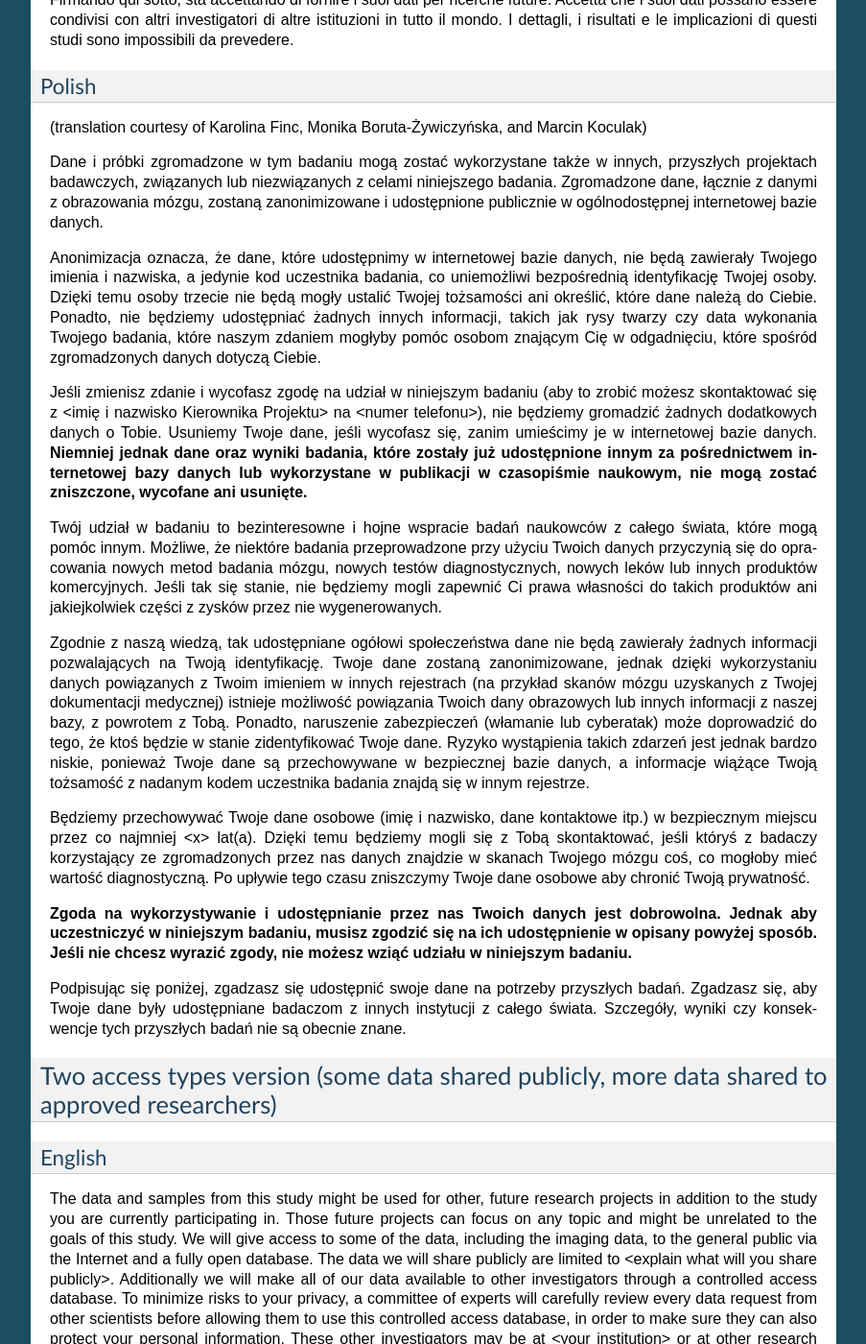
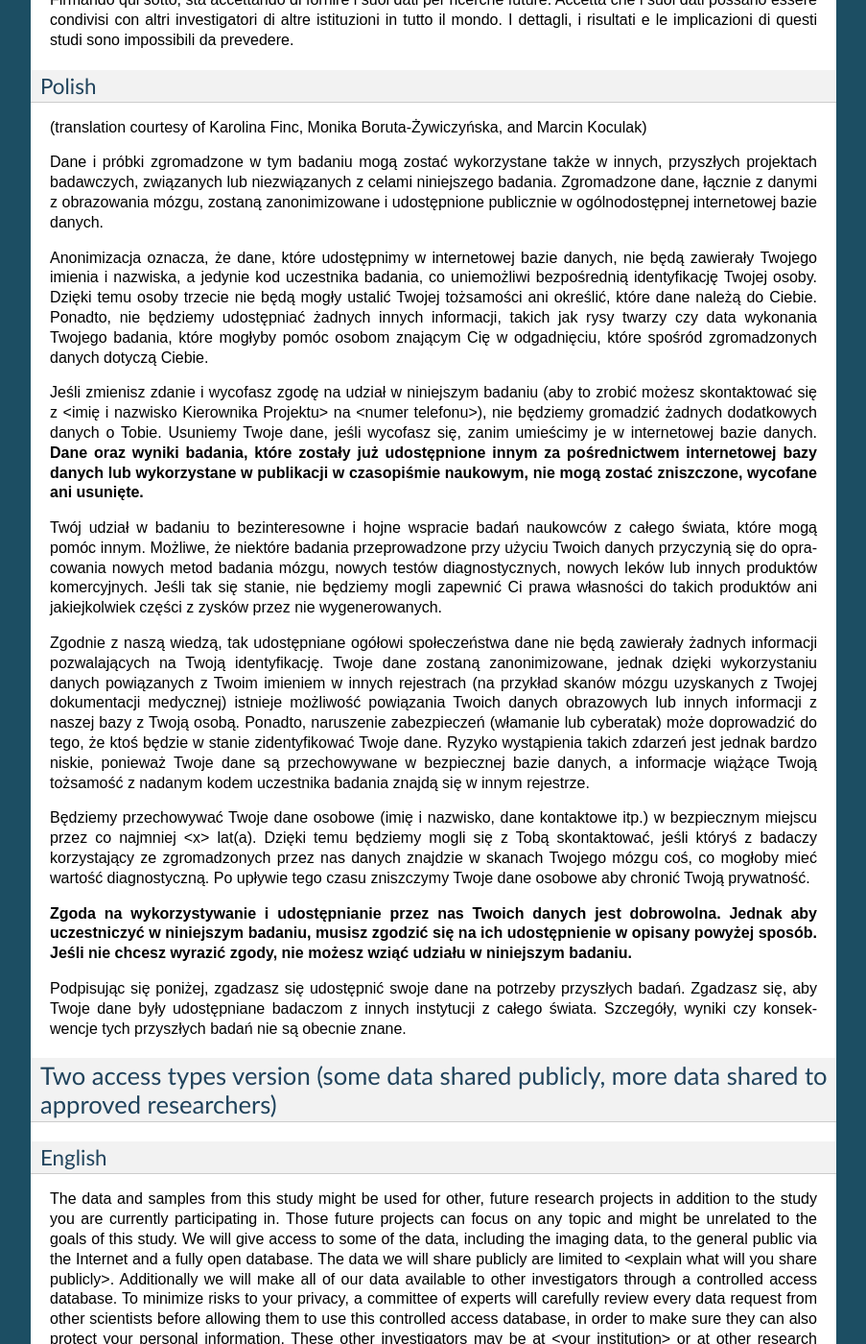
Before and after one commit to con/open-brain-consent, a Sphinx documentation site: the page built from docs/source/ultimate.rst, in a window 1280 px wide and 1400 px high, scrolled down 5588 px. Shown: the whole window at 96% size, without its empty margins (198-1101 px from the left). Built offline with Sphinx 7.4.7, drawn with Linux system fonts in a browser that asks for light colours.

Commit message:
Introduce corrections suggested by djarecka.

```diff
--- a/docs/source/ultimate.rst
+++ b/docs/source/ultimate.rst
@@ -131,13 +131,13 @@ Polish
 
 Dane i próbki zgromadzone w tym badaniu mogą zostać wykorzystane także w innych, przyszłych projektach badawczych, związanych lub niezwiązanych z celami niniejszego badania. Zgromadzone dane, łącznie z danymi z obrazowania mózgu, zostaną zanonimizowane i udostępnione publicznie w ogólnodostępnej internetowej bazie danych.
 
-Anonimizacja oznacza, że dane, które udostępnimy w internetowej bazie danych, nie będą zawierały Twojego imienia i nazwiska, a jedynie kod uczestnika badania, co uniemożliwi bezpośrednią identyfikację Twojej osoby. Dzięki temu osoby trzecie nie będą mogły ustalić Twojej tożsamości ani określić, które dane należą do Ciebie. Ponadto, nie będziemy udostępniać żadnych innych informacji, takich jak rysy twarzy czy data wykonania Twojego badania, które naszym zdaniem mogłyby pomóc osobom znającym Cię w odgadnięciu, które spośród zgromadzonych danych dotyczą Ciebie.
+Anonimizacja oznacza, że dane, które udostępnimy w internetowej bazie danych, nie będą zawierały Twojego imienia i nazwiska, a jedynie kod uczestnika badania, co uniemożliwi bezpośrednią identyfikację Twojej osoby. Dzięki temu osoby trzecie nie będą mogły ustalić Twojej tożsamości ani określić, które dane należą do Ciebie. Ponadto, nie będziemy udostępniać żadnych innych informacji, takich jak rysy twarzy czy data wykonania Twojego badania, które mogłyby pomóc osobom znającym Cię w odgadnięciu, które spośród zgromadzonych danych dotyczą Ciebie.
 
-Jeśli zmienisz zdanie i wycofasz zgodę na udział w niniejszym badaniu (aby to zrobić możesz skontaktować się z <imię i nazwisko Kierownika Projektu> na <numer telefonu>), nie będziemy gromadzić żadnych dodatkowych danych o Tobie. Usuniemy Twoje dane, jeśli wycofasz się, zanim umieścimy je w internetowej bazie danych. **Niemniej jednak dane oraz wyniki badania, które zostały już udostępnione innym za pośrednictwem internetowej bazy danych lub wykorzystane w publikacji w czasopiśmie naukowym, nie mogą zostać zniszczone, wycofane ani usunięte.**
+Jeśli zmienisz zdanie i wycofasz zgodę na udział w niniejszym badaniu (aby to zrobić możesz skontaktować się z <imię i nazwisko Kierownika Projektu> na <numer telefonu>), nie będziemy gromadzić żadnych dodatkowych danych o Tobie. Usuniemy Twoje dane, jeśli wycofasz się, zanim umieścimy je w internetowej bazie danych. **Dane oraz wyniki badania, które zostały już udostępnione innym za pośrednictwem internetowej bazy danych lub wykorzystane w publikacji w czasopiśmie naukowym, nie mogą zostać zniszczone, wycofane ani usunięte.**
 
 Twój udział w badaniu to bezinteresowne i hojne wspracie badań naukowców z całego świata, które mogą pomóc innym. Możliwe, że niektóre badania przeprowadzone przy użyciu Twoich danych przyczynią się do opracowania nowych metod badania mózgu, nowych testów diagnostycznych, nowych leków lub innych produktów komercyjnych. Jeśli tak się stanie, nie będziemy mogli zapewnić Ci prawa własności do takich produktów ani jakiejkolwiek części z zysków przez nie wygenerowanych.
 
-Zgodnie z naszą wiedzą, tak udostępniane ogółowi społeczeństwa dane nie będą zawierały żadnych informacji pozwalających na Twoją identyfikację. Twoje dane zostaną zanonimizowane, jednak dzięki wykorzystaniu danych powiązanych z Twoim imieniem w innych rejestrach (na przykład skanów mózgu uzyskanych z Twojej dokumentacji medycznej) istnieje możliwość powiązania Twoich dany obrazowych lub innych informacji z naszej bazy, z powrotem z Tobą. Ponadto, naruszenie zabezpieczeń (włamanie lub cyberatak) może doprowadzić do tego, że ktoś będzie w stanie zidentyfikować Twoje dane. Ryzyko wystąpienia takich zdarzeń jest jednak bardzo niskie, ponieważ Twoje dane są przechowywane w bezpiecznej bazie danych, a informacje wiążące Twoją tożsamość z nadanym kodem uczestnika badania znajdą się w innym rejestrze.
+Zgodnie z naszą wiedzą, tak udostępniane ogółowi społeczeństwa dane nie będą zawierały żadnych informacji pozwalających na Twoją identyfikację. Twoje dane zostaną zanonimizowane, jednak dzięki wykorzystaniu danych powiązanych z Twoim imieniem w innych rejestrach (na przykład skanów mózgu uzyskanych z Twojej dokumentacji medycznej) istnieje możliwość powiązania Twoich danych obrazowych lub innych informacji z naszej bazy z Twoją osobą. Ponadto, naruszenie zabezpieczeń (włamanie lub cyberatak) może doprowadzić do tego, że ktoś będzie w stanie zidentyfikować Twoje dane. Ryzyko wystąpienia takich zdarzeń jest jednak bardzo niskie, ponieważ Twoje dane są przechowywane w bezpiecznej bazie danych, a informacje wiążące Twoją tożsamość z nadanym kodem uczestnika badania znajdą się w innym rejestrze.
 
 Będziemy przechowywać Twoje dane osobowe (imię i nazwisko, dane kontaktowe itp.) w bezpiecznym miejscu przez co najmniej <x> lat(a). Dzięki temu będziemy mogli się z Tobą skontaktować, jeśli któryś z badaczy korzystający ze zgromadzonych przez nas danych znajdzie w skanach Twojego mózgu coś, co mogłoby mieć wartość diagnostyczną. Po upływie tego czasu zniszczymy Twoje dane osobowe aby chronić Twoją prywatność.
 
```
